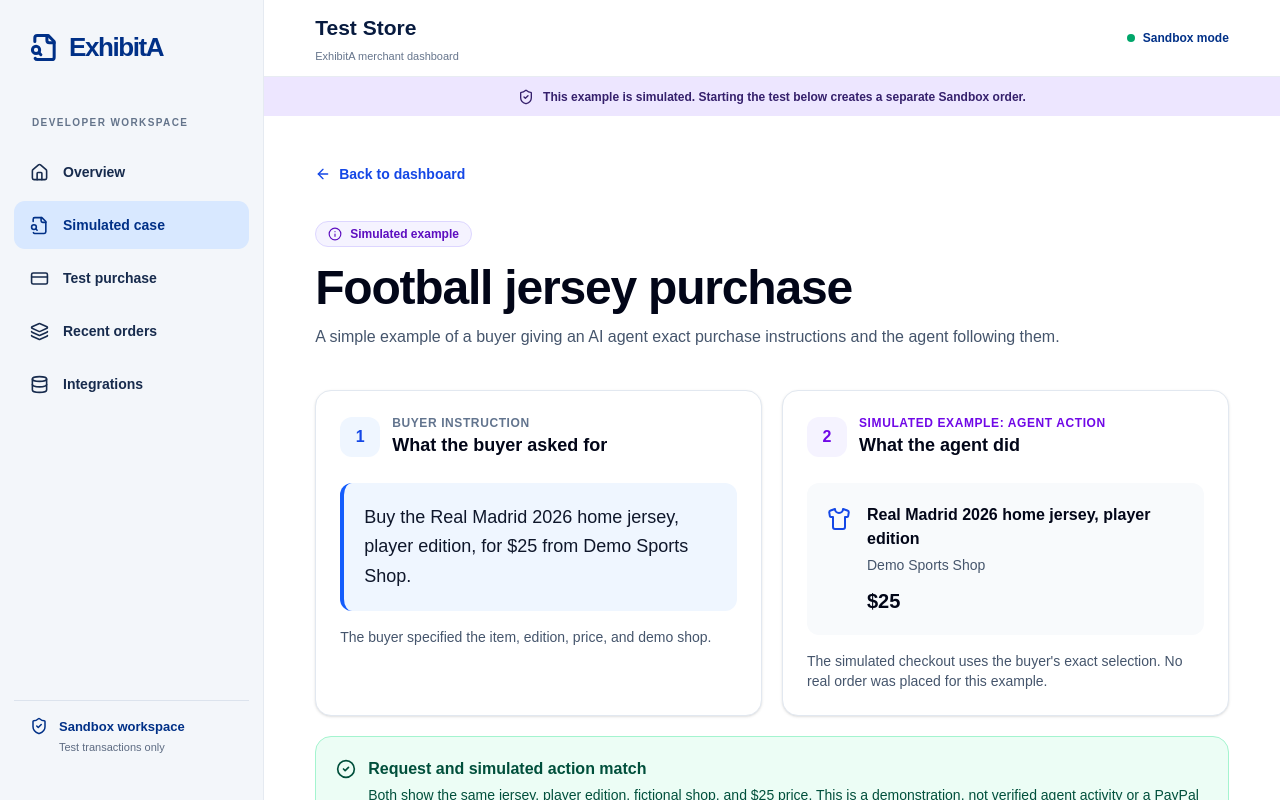
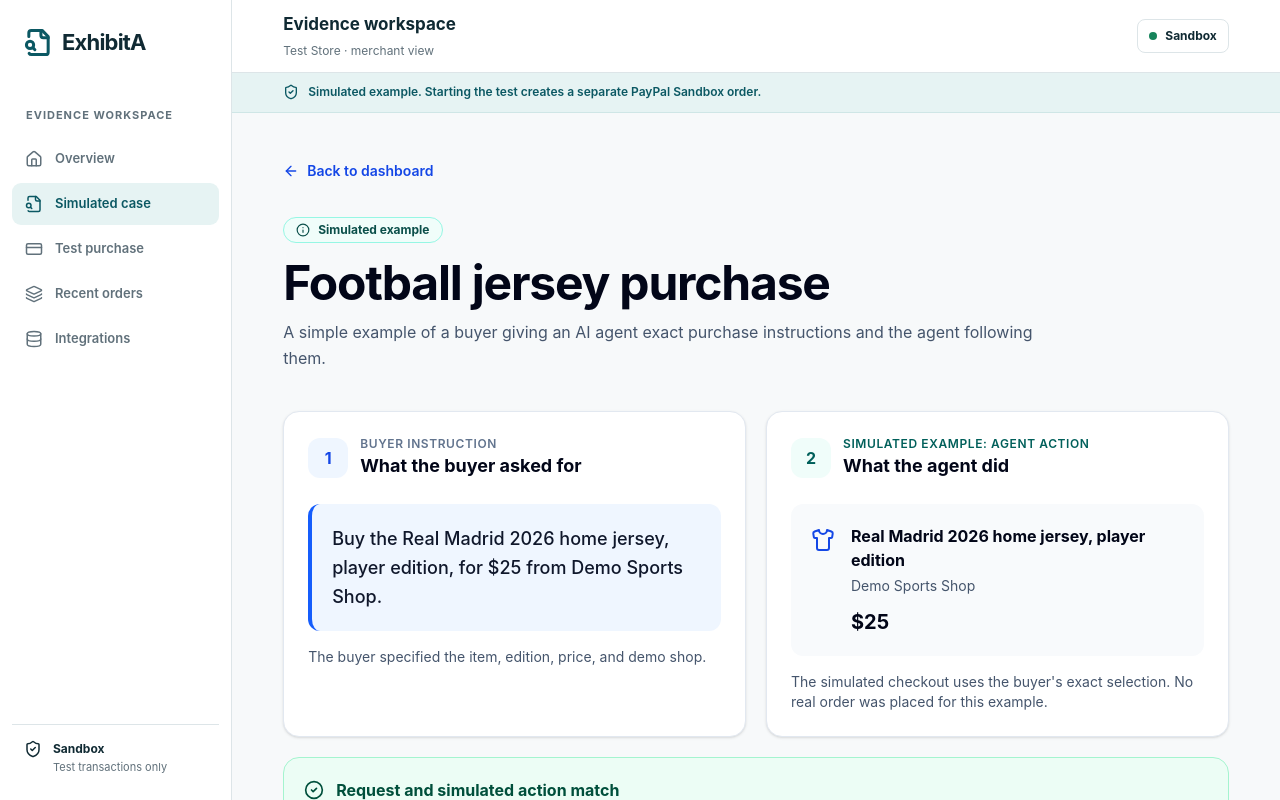
Before and after one commit to aditya-codes-git/ExhibitA, a React (Vite) app in the folder apps/web/: page /demo-case in a window 1280 px wide. Shown: the top 800 px of the page. Built offline with nearby package versions, Linux system fonts and the light colour scheme.

Commit message:
style: establish ExhibitA workspace shell

```diff
--- a/apps/web/src/DemoCase.tsx
+++ b/apps/web/src/DemoCase.tsx
@@ -53,7 +53,7 @@
       </Link>
 
       <div className="mt-8 max-w-3xl">
-        <span className="inline-flex items-center gap-2 rounded-full border border-violet-200 bg-violet-50 px-3 py-1 text-xs font-bold text-violet-800">
+        <span className="inline-flex items-center gap-2 rounded-full border border-teal-200 bg-teal-50 px-3 py-1 text-xs font-bold text-teal-900">
           <Info size={14} /> Simulated example
         </span>
         <h1 className="mt-4 text-4xl font-bold tracking-tight text-slate-950 sm:text-5xl">
@@ -90,11 +90,11 @@
 
         <section className="rounded-2xl border border-slate-200 bg-white p-6 shadow-sm">
           <div className="flex items-center gap-3">
-            <span className="flex h-10 w-10 items-center justify-center rounded-xl bg-violet-50 font-bold text-violet-700">
+            <span className="flex h-10 w-10 items-center justify-center rounded-xl bg-teal-50 font-bold text-teal-800">
               2
             </span>
             <div>
-              <p className="text-xs font-semibold uppercase tracking-wider text-violet-700">
+              <p className="text-xs font-semibold uppercase tracking-wider text-teal-800">
                 Simulated example: agent action
               </p>
               <h2 className="text-lg font-bold text-slate-950">
--- a/apps/web/src/SavedCase.tsx
+++ b/apps/web/src/SavedCase.tsx
@@ -140,7 +140,7 @@
           </section>
 
           <section className="rounded-2xl border border-slate-200 bg-white p-6 shadow-sm">
-            <p className="text-xs font-bold uppercase tracking-wider text-violet-700">
+            <p className="text-xs font-bold uppercase tracking-wider text-teal-800">
               2 · Simulated action
             </p>
             {evidence.agentActionSource === 'SIMULATED_DEMO' ? (
--- a/apps/web/src/main.tsx
+++ b/apps/web/src/main.tsx
@@ -926,9 +926,36 @@
     <div className="sandbox-strip">
       <ShieldCheck size={16} aria-hidden="true" />
       {isDemoCase
-        ? 'This example is simulated. Starting the test below creates a separate Sandbox order.'
-        : 'You’re viewing test transactions in PayPal Sandbox.'}
+        ? 'Simulated example. Starting the test creates a separate PayPal Sandbox order.'
+        : 'PayPal Sandbox environment · All transactions shown here are test transactions.'}
     </div>
+  );
+}
+
+function WorkspaceNav({ mobile = false }: { mobile?: boolean }) {
+  return (
+    <nav
+      className={mobile ? 'mobile-nav' : 'sidebar-links'}
+      aria-label={
+        mobile ? 'Mobile workspace navigation' : 'Workspace navigation'
+      }
+    >
+      <NavLink to="/" end>
+        <Home size={18} aria-hidden="true" /> Overview
+      </NavLink>
+      <NavLink to="/demo-case">
+        <FileSearch size={18} aria-hidden="true" /> Simulated case
+      </NavLink>
+      <a href="/#purchase">
+        <CreditCard size={18} aria-hidden="true" /> Test purchase
+      </a>
+      <a href="/#orders">
+        <Layers size={18} aria-hidden="true" /> Recent orders
+      </a>
+      <a href="/#integrations">
+        <Database size={18} aria-hidden="true" /> Integrations
+      </a>
+    </nav>
   );
 }
 
@@ -940,33 +967,12 @@
           <FileSearch size={29} strokeWidth={2.5} />
           <span>ExhibitA</span>
         </Link>
-        <span className="sidebar-workspace">DEVELOPER WORKSPACE</span>
-        <nav className="sidebar-links" aria-label="Workspace">
-          <NavLink to="/" end>
-            <Home size={19} />
-            Overview
-          </NavLink>
-          <NavLink to="/demo-case">
-            <FileSearch size={19} />
-            Simulated case
-          </NavLink>
-          <a href="/#purchase">
-            <CreditCard size={19} />
-            Test purchase
-          </a>
-          <a href="/#orders">
-            <Layers size={19} />
-            Recent orders
-          </a>
-          <a href="/#integrations">
-            <Database size={19} />
-            Integrations
-          </a>
-        </nav>
+        <span className="sidebar-workspace">EVIDENCE WORKSPACE</span>
+        <WorkspaceNav />
         <div className="sidebar-note">
           <ShieldCheck size={18} />
           <span>
-            Sandbox workspace
+            Sandbox
             <br />
             <small>Test transactions only</small>
           </span>
@@ -976,16 +982,19 @@
         <header className="app-topbar">
           <Link to="/" className="mobile-brand">
             <FileSearch size={22} />
-            ExhibitA
+            <span>
+              ExhibitA <small>Evidence workspace</small>
+            </span>
           </Link>
           <span className="topbar-title">
-            Test Store <small>ExhibitA merchant dashboard</small>
+            Evidence workspace <small>Test Store · merchant view</small>
           </span>
           <span className="topbar-mode">
             <span aria-hidden="true" />
-            Sandbox mode
+            Sandbox
           </span>
         </header>
+        <WorkspaceNav mobile />
         <WorkspaceStrip />
         <Routes>
           <Route path="/" element={<Dashboard />} />
--- a/apps/web/src/style.css
+++ b/apps/web/src/style.css
@@ -1,12 +1,21 @@
 @import 'tailwindcss';
 
 @theme {
-  --font-sans: Arial, Helvetica, sans-serif;
+  --font-sans: -apple-system, BlinkMacSystemFont, 'Segoe UI', sans-serif;
+}
+:root {
+  --canvas: #f7f9fa;
+  --surface: #fff;
+  --ink: #102a33;
+  --muted: #61717b;
+  --border: #dde5e8;
+  --accent: #0b5863;
+  --accent-soft: #e6f3f3;
 }
 body {
   margin: 0;
-  background: #fff;
-  color: #001435;
+  background: var(--canvas);
+  color: var(--ink);
 }
 button,
 a {
@@ -16,8 +25,8 @@
   cursor: pointer;
 }
 :focus-visible {
-  outline: 3px solid #0070e0;
-  outline-offset: 4px;
+  outline: 2px solid var(--accent);
+  outline-offset: 3px;
 }
 
 .app-sidebar {
@@ -25,123 +34,135 @@
   inset: 0 auto 0 0;
   z-index: 20;
   display: flex;
-  width: 264px;
+  width: 232px;
   flex-direction: column;
-  background: #f3f6fa;
-  border-right: 1px solid #e5eaf1;
-  padding: 28px 14px;
+  background: var(--surface);
+  border-right: 1px solid var(--border);
+  padding: 24px 12px;
 }
 .sidebar-brand {
   display: flex;
   align-items: center;
-  gap: 10px;
-  padding: 0 16px;
-  color: #003087;
-  font-size: 26px;
-  font-weight: 800;
-  letter-spacing: -1.4px;
+  gap: 9px;
+  padding: 2px 12px;
+  color: var(--ink);
+  font-size: 22px;
+  font-weight: 750;
+  letter-spacing: -0.8px;
+}
+.sidebar-brand svg,
+.mobile-brand svg {
+  color: var(--accent);
 }
 .sidebar-workspace {
-  padding: 48px 18px 18px;
-  color: #64748b;
-  font-size: 10px;
+  padding: 46px 14px 14px;
+  color: var(--muted);
+  font-size: 11px;
   font-weight: 700;
-  letter-spacing: 1.4px;
+  letter-spacing: 1px;
 }
 .sidebar-links {
   display: grid;
-  gap: 5px;
+  gap: 3px;
 }
 .sidebar-links a {
   display: flex;
   align-items: center;
-  gap: 14px;
-  min-height: 48px;
-  padding: 0 16px;
-  border-radius: 11px;
-  color: #172b4d;
-  font-size: 14px;
+  gap: 12px;
+  min-height: 42px;
+  padding: 0 13px;
+  border-radius: 9px;
+  color: var(--muted);
+  font-size: 13px;
   font-weight: 600;
 }
 .sidebar-links a.active,
 .sidebar-links a:hover {
-  background: #d8e8ff;
-  color: #003087;
+  background: var(--accent-soft);
+  color: var(--accent);
 }
 .sidebar-note {
   display: flex;
   align-items: flex-start;
   gap: 11px;
   margin-top: auto;
-  padding: 16px;
-  border-top: 1px solid #dce3ed;
-  color: #003087;
-  font-size: 13px;
-  font-weight: 700;
+  padding: 15px 12px 0;
+  border-top: 1px solid var(--border);
+  color: var(--ink);
+  font-size: 12px;
+  font-weight: 650;
 }
 .sidebar-note small {
-  color: #5d6b82;
+  color: var(--muted);
   font-size: 11px;
   font-weight: 400;
 }
 .app-main {
   min-height: 100vh;
-  margin-left: 264px;
+  margin-left: 232px;
 }
 .app-topbar {
   display: flex;
-  min-height: 76px;
+  min-height: 72px;
   align-items: center;
   justify-content: space-between;
   gap: 20px;
-  padding: 12px clamp(24px, 4vw, 64px);
-  border-bottom: 1px solid #e8ecf2;
-  background: #fff;
+  padding: 12px clamp(24px, 4vw, 56px);
+  border-bottom: 1px solid var(--border);
+  background: var(--surface);
 }
 .topbar-title {
-  color: #081b3f;
-  font-size: 21px;
+  color: var(--ink);
+  font-size: 17px;
   font-weight: 700;
 }
 .topbar-title small {
   display: block;
   margin-top: 4px;
-  color: #66758c;
-  font-size: 11px;
+  color: var(--muted);
+  font-size: 12px;
   font-weight: 400;
 }
 .topbar-mode {
   display: flex;
   align-items: center;
   gap: 8px;
-  color: #003087;
+  padding: 7px 11px;
+  border: 1px solid var(--border);
+  border-radius: 8px;
+  color: var(--ink);
   font-size: 12px;
-  font-weight: 700;
+  font-weight: 650;
 }
 .topbar-mode span {
   width: 8px;
   height: 8px;
   border-radius: 50%;
-  background: #00a66a;
+  background: #16845b;
 }
 .mobile-brand {
+  display: none;
+}
+.mobile-nav {
   display: none;
 }
 .sandbox-strip {
   display: flex;
   align-items: center;
-  justify-content: center;
+  justify-content: flex-start;
   gap: 9px;
-  min-height: 39px;
-  background: #ede6ff;
-  color: #35206c;
+  min-height: 40px;
+  padding: 8px clamp(24px, 4vw, 56px);
+  border-bottom: 1px solid #cfe6e6;
+  background: var(--accent-soft);
+  color: var(--accent);
   font-size: 12px;
   font-weight: 600;
 }
 .dashboard-content {
   max-width: 1440px;
   margin: 0 auto;
-  padding: 48px clamp(24px, 4vw, 64px) 80px;
+  padding: 48px clamp(24px, 4vw, 56px) 80px;
 }
 .quick-actions {
   display: flex;
@@ -220,12 +241,49 @@
     display: flex;
     align-items: center;
     gap: 7px;
-    color: #003087;
+    color: var(--ink);
     font-size: 19px;
-    font-weight: 800;
+    font-weight: 750;
+  }
+  .mobile-brand small {
+    display: block;
+    color: var(--muted);
+    font-size: 11px;
+    font-weight: 450;
+    letter-spacing: 0;
   }
   .topbar-title {
     display: none;
+  }
+  .mobile-nav {
+    display: flex;
+    gap: 4px;
+    overflow-x: auto;
+    padding: 8px 20px;
+    border-bottom: 1px solid var(--border);
+    background: var(--surface);
+    white-space: nowrap;
+    scrollbar-width: none;
+  }
+  .mobile-nav::-webkit-scrollbar {
+    display: none;
+  }
+  .mobile-nav a {
+    display: inline-flex;
+    flex: 0 0 auto;
+    align-items: center;
+    gap: 7px;
+    min-height: 38px;
+    padding: 0 11px;
+    border-radius: 8px;
+    color: var(--muted);
+    font-size: 12px;
+    font-weight: 650;
+  }
+  .mobile-nav a.active,
+  .mobile-nav a:hover {
+    background: var(--accent-soft);
+    color: var(--accent);
   }
   .dashboard-content {
     padding-top: 32px;
@@ -244,7 +302,6 @@
     font-size: 11px;
   }
   .sandbox-strip {
-    padding: 7px 18px;
-    text-align: center;
+    padding: 8px 20px;
   }
 }
```
